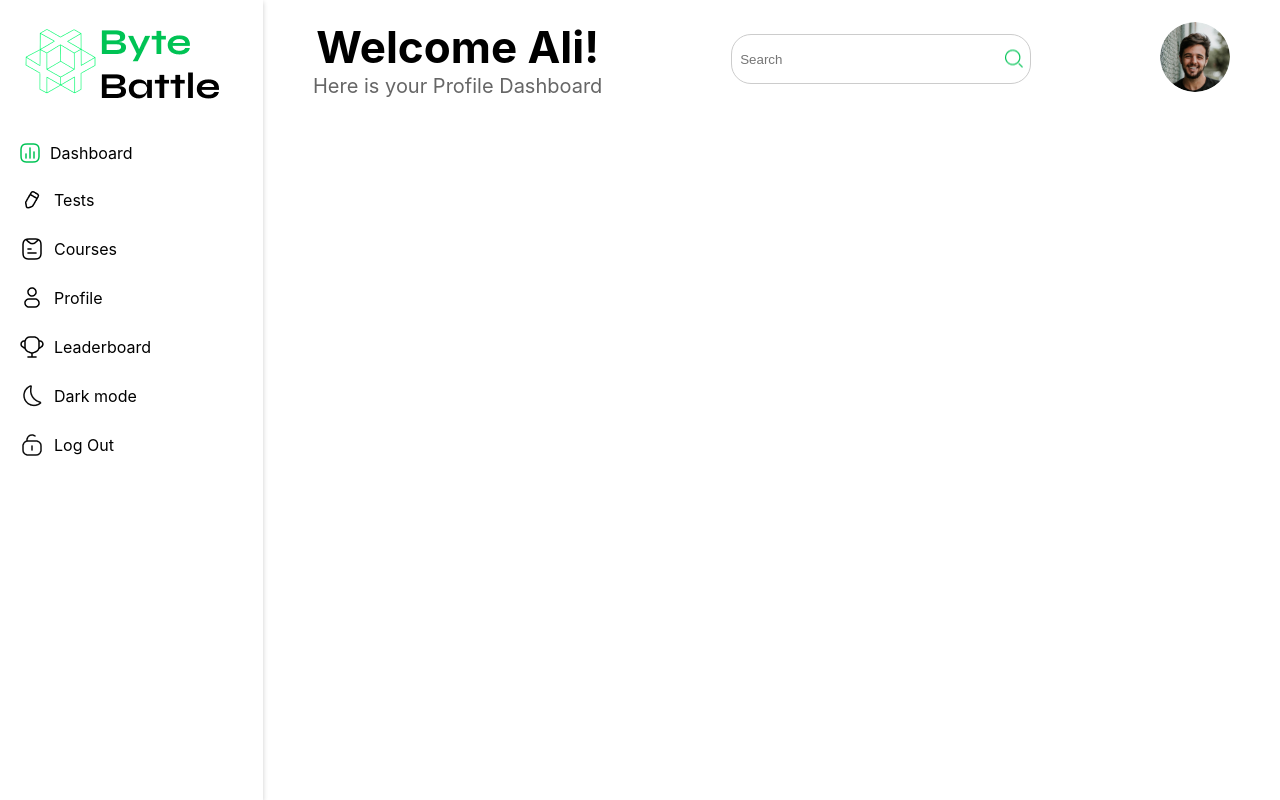
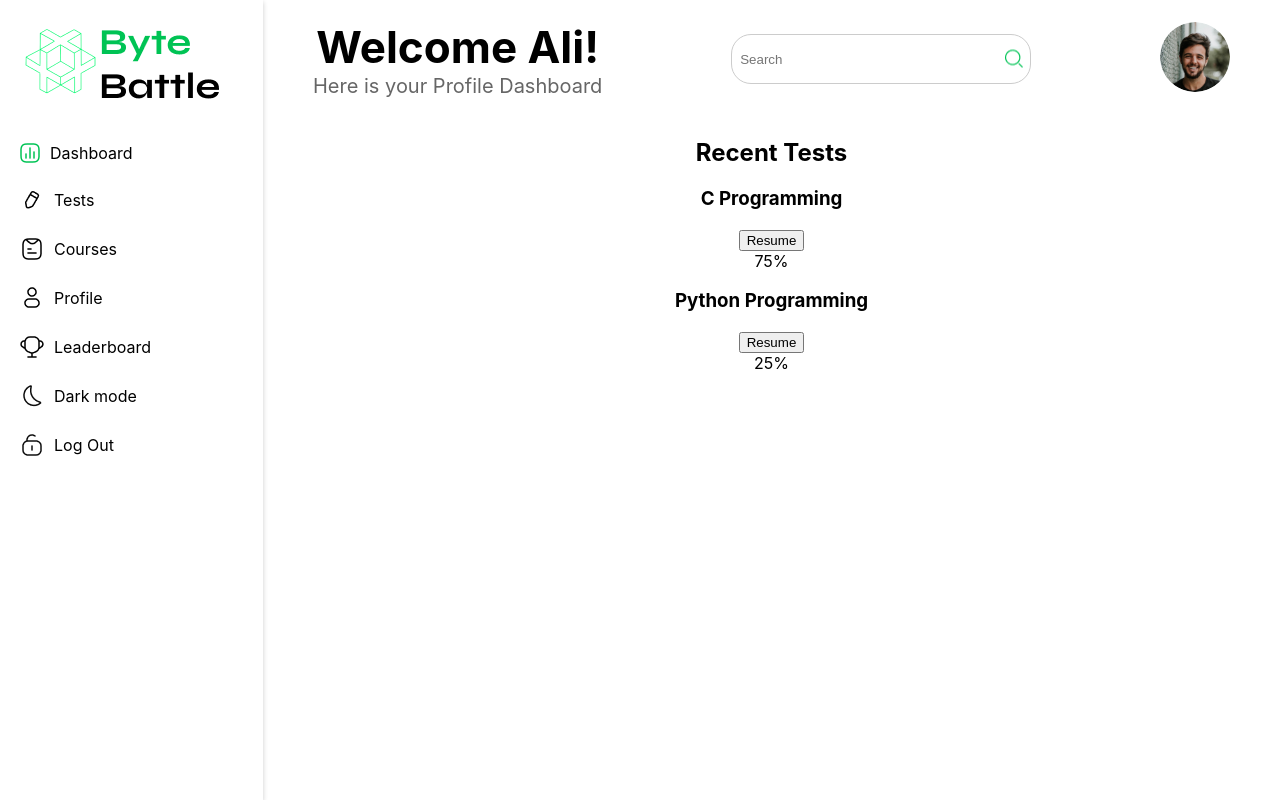
Before and after one commit to Ali-H-Hassan/ByteBattles-CodingAdventure, a React (Create React App) app in the folder frontend/: page /Dashboard in a window 1280 px wide. Built offline with nearby package versions, Linux system fonts and the light colour scheme.

Commit message:
Recents Tests Structure init

```diff
--- a/frontend/src/pages/Dashboard/Dashboard.jsx
+++ b/frontend/src/pages/Dashboard/Dashboard.jsx
@@ -89,6 +89,38 @@ function Dashboard() {
             <img src={UserAvatar} alt="User Profile" />
           </div>
         </header>
+        <div className="content-grid">
+          <section className="recent-tests">
+            <h2>Recent Tests</h2>
+            <div className="test-cards-container">
+              {/* Replace with dynamic content if needed */}
+              <div className="test-card">
+                <div className="test-card-info">
+                  <h3>C Programming</h3>
+                  <button className="resume-button">Resume</button>
+                </div>
+                <div className="test-progress">
+                  <span className="progress-indicator green">75%</span>
+                </div>
+              </div>
+              <div className="test-card">
+                <div className="test-card-info">
+                  <h3>Python Programming</h3>
+                  <button className="resume-button">Resume</button>
+                </div>
+                <div className="test-progress">
+                  <span className="progress-indicator red">25%</span>
+                </div>
+              </div>
+              {/* Add more test cards as needed */}
+            </div>
+          </section>
+
+          {/* Placeholder for the other 3 parts of the grid */}
+          <section className="grid-section"></section>
+          <section className="grid-section"></section>
+          <section className="grid-section"></section>
+        </div>
         {/* Rest of the main content goes here */}
       </div>
     </div>
```
